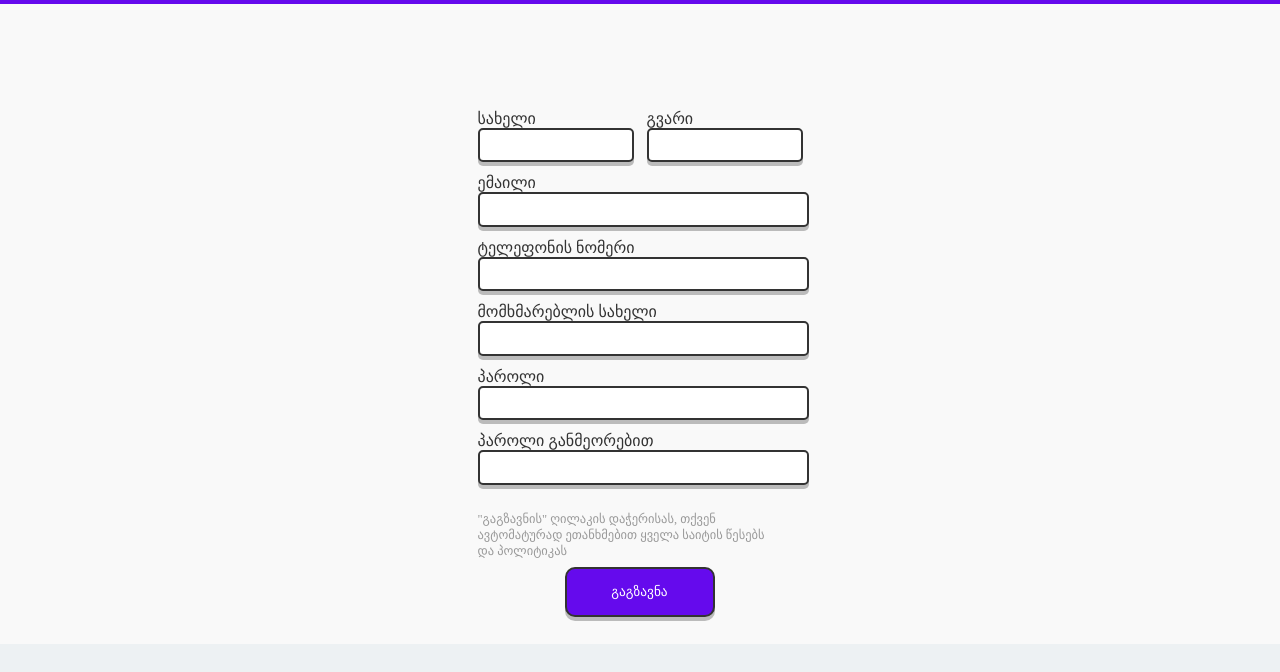
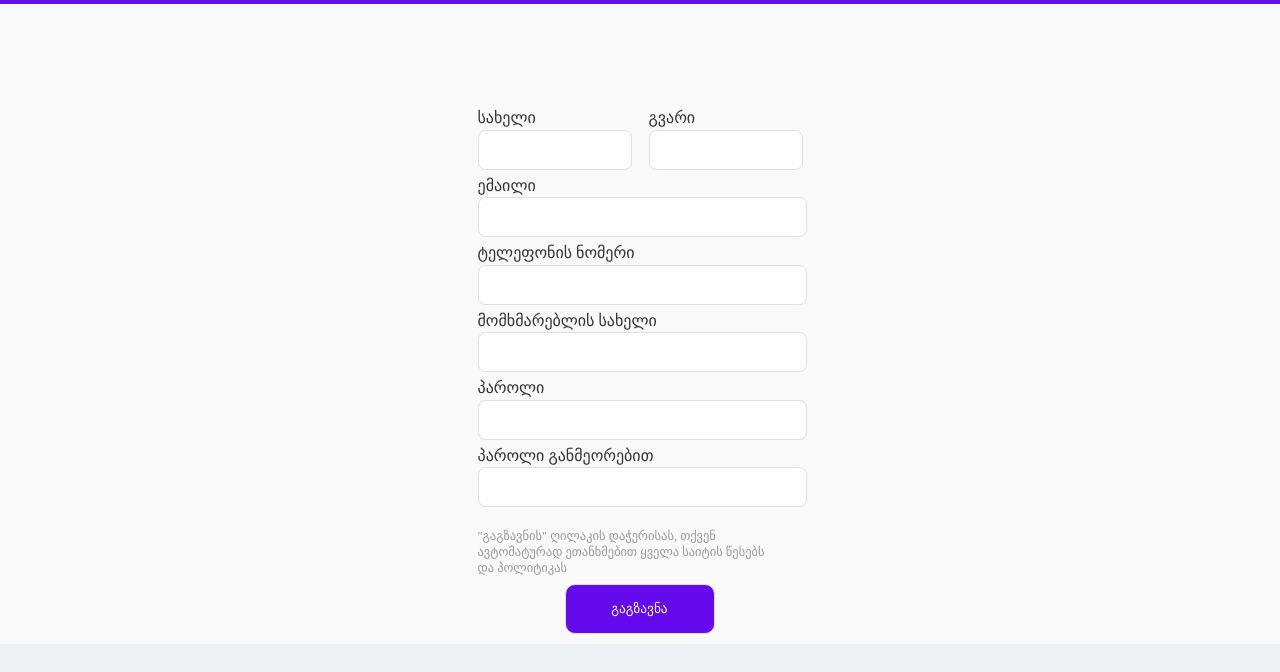
Before and after one commit to Ksardas21/Delta-board, a plain HTML site: page register/register.html in a window 1280 px wide. Shown: the part 56-728 px from the top of the page. Drawn offline with Linux system fonts and the light colour scheme; a script that the page names is missing; a web font is replaced by a local one.

Commit message:
delta board

```diff
--- a/register/register.html
+++ b/register/register.html
@@ -46,7 +46,7 @@
                 </div>
                 <div>
                     <label for="nickName">მომხმარებლის სახელი</label><br>
-                    <input class="input" name="name" type="text" required>
+                    <input class="input" name="nickName" type="text" required>
                 </div>
                 <div>
                     <label for="password">პაროლი</label><br>
--- a/register/style.css
+++ b/register/style.css
@@ -102,6 +102,9 @@
     --danger: #dc3545;
     --light: #f8f9fa;
     --darker: #343a40;
+    --green-primary: #42b72a;
+    --blue-primary: #166fe5;
+    --blue-secondary: #E7F3FF;
 }
 html{
     scroll-behavior: smooth;
@@ -184,17 +187,23 @@ form{
     margin-top: 5vw;
 }
 input{
-    margin-bottom: 10px;
+    margin-top: 2.5px;
+    margin-bottom: 6px;
     width: 320px;
-    height: 28.5px;
+    height: 36px;
     background: var(--white);
     text-align: start;
     padding-left: 5px;
-    border-radius: 5px;
-    box-shadow: 0px 4px 0px 0px rgba(0,0,0,0.25);
-    border: 2.5px solid var(--font);
+    border-radius: 7.5px;
+    border: 1px solid #dddfe2;
     text-decoration: none;
     color: var(--font);
+    -webkit-appearance: none;
+    -moz-appearance: textfield;
+}
+input:focus{
+    box-shadow: 0 0 0 2px var(--blue-secondary);
+    border: 1px solid var(--blue-primary);
 }
 .name{
     width: 145px;
```
